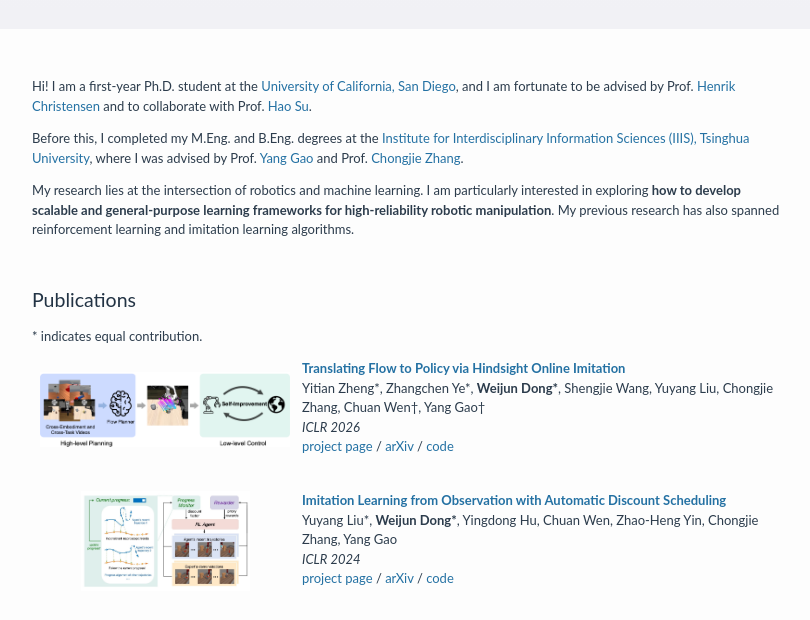
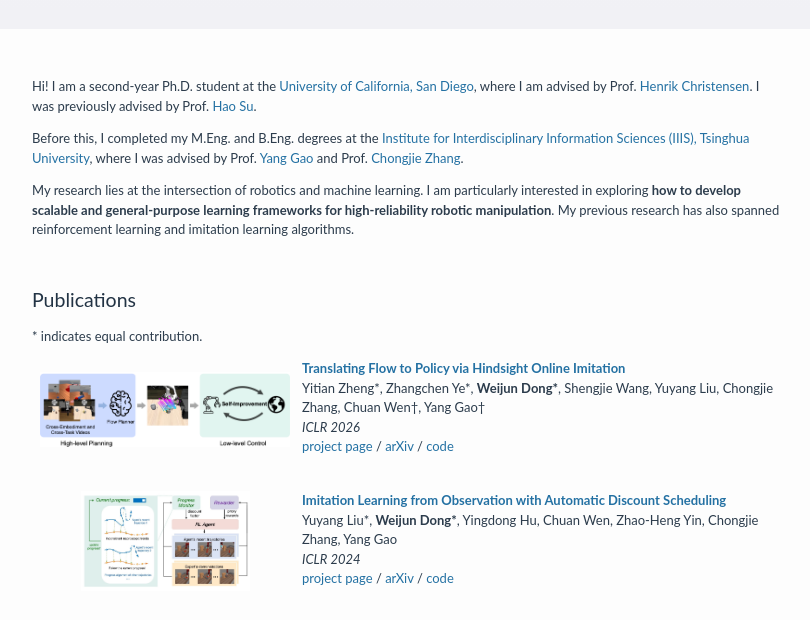
Before and after one commit to dwjshift/dwjshift.github.io, a plain HTML site: page index.html in a window 1280 px wide. Shown: the part 170-790 px from the top of the page, without its empty margins (234-1044 px from the left). Drawn offline with Linux system fonts and the light colour scheme.

Commit message:
Update student status from first-year to second-year

```diff
--- a/index.html
+++ b/index.html
@@ -32,8 +32,7 @@
 <div class="content" style="padding-bottom: 64px;">
     <div>
 	<p>
-		Hi! I am a first-year Ph.D. student at the <a href="https://cse.ucsd.edu/">University of California, San Diego</a>, and I am fortunate to be advised by Prof. <a href="https://hichristensen.com/">Henrik Christensen</a> and to collaborate with Prof. <a href="https://scholar.google.com/citations?user=1P8Zu04AAAAJ&hl=en">Hao Su</a>.
-	</p>
+		Hi! I am a second-year Ph.D. student at the <a href="https://cse.ucsd.edu/">University of California, San Diego</a>, where I am advised by Prof. <a href="https://hichristensen.com/">Henrik Christensen</a>. I was previously advised by Prof. <a href="https://scholar.google.com/citations?user=1P8Zu04AAAAJ&hl=en">Hao Su</a>. 	</p>
 	<p>
 		Before this, I completed my M.Eng. and B.Eng. degrees at the <a href="https://iiis.tsinghua.edu.cn/en/">Institute for Interdisciplinary Information Sciences (IIIS), Tsinghua University</a>, where I was advised by Prof. <a href="https://people.iiis.tsinghua.edu.cn/~gaoyang/yang-gao.weebly.com/index.html">Yang Gao</a> and Prof. <a href="https://engineering.wustl.edu/faculty/Chongjie-Zhang.html">Chongjie Zhang</a>.
 	</p>
```
